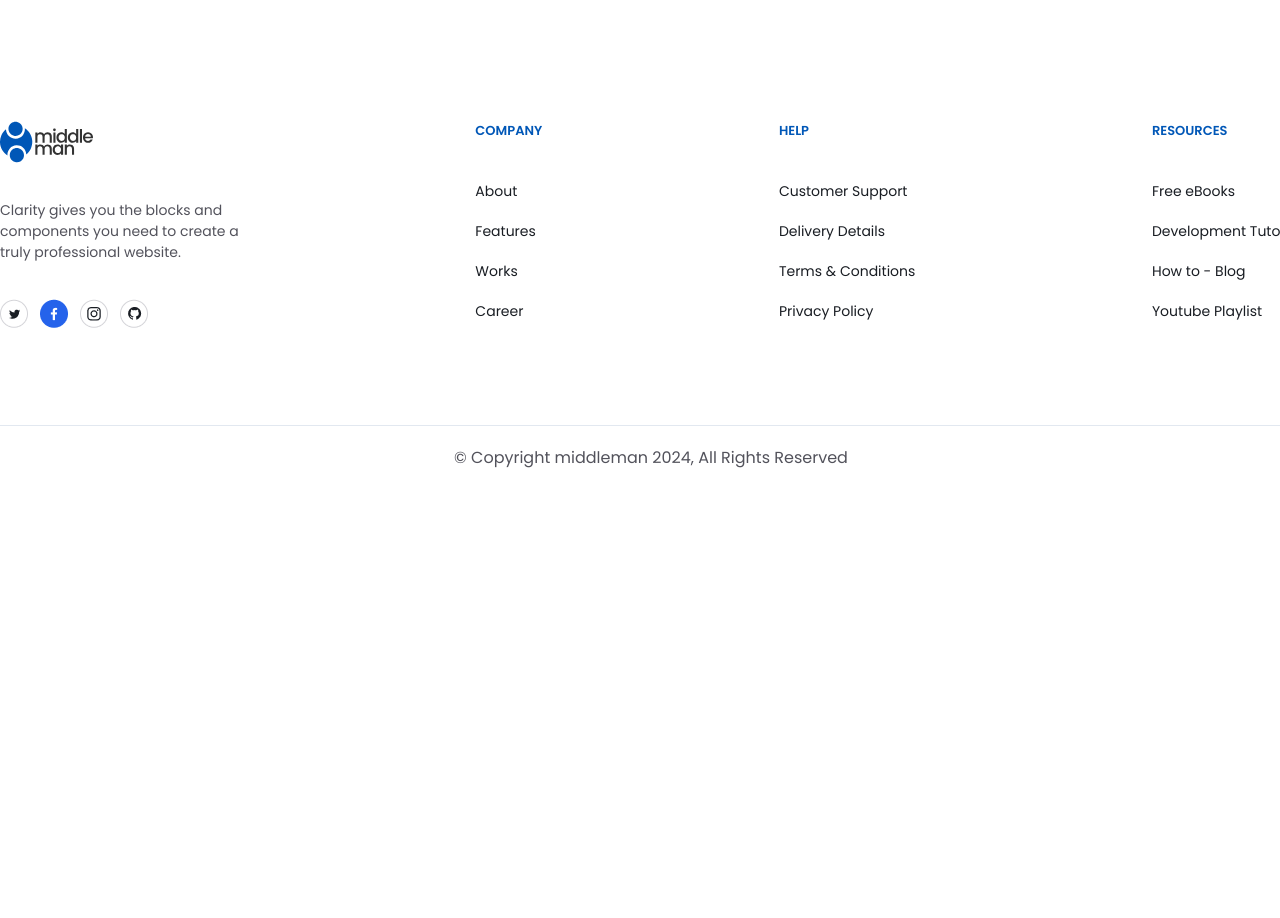
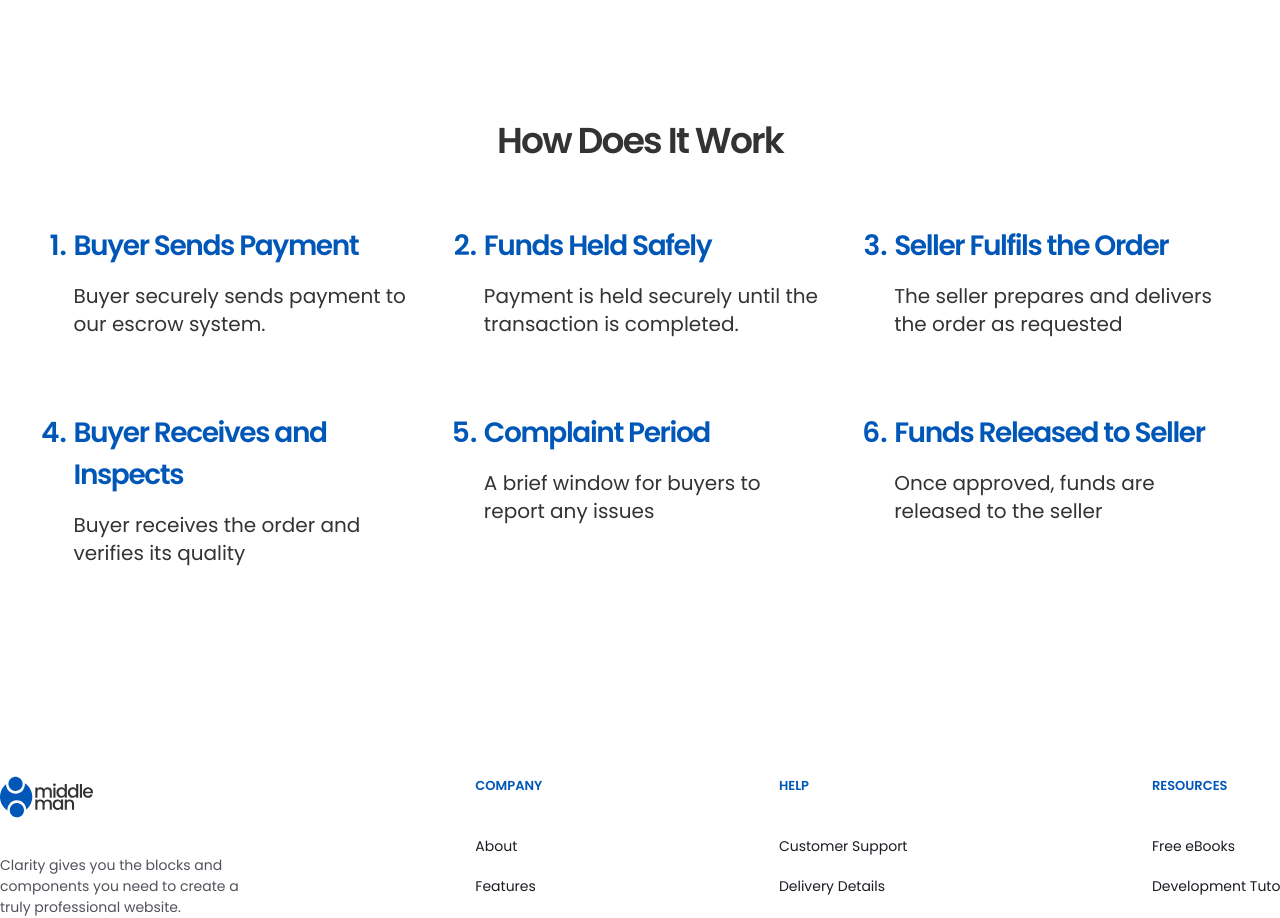
Before and after one commit to CharlesOkechukwu/Middleman_Escrow, a React (Vite) app in the folder frontend/: page / in a window 1280 px wide. Shown: the part 1620-2538 px from the top of the page. Before the commit the page ends 2166 px from the top, so only its background shows below. Built offline with nearby package versions, Linux system fonts and the light colour scheme.

Commit message:
add HowItWorks component

```diff
--- /dev/null
+++ b/frontend/src/components/landing/HowItWorks.tsx
@@ -0,0 +1,68 @@
+import React from 'react';
+
+interface Props {
+
+}
+
+const HowItWorks: React.FC<Props> = (props) => {
+
+  const howItWorks = [
+    {
+      id: '1',
+      title: 'Buyer Sends Payment',
+      text: 'Buyer securely sends payment to our escrow system.'
+    },
+    {
+      id: '2',
+      title: 'Funds Held Safely',
+      text: 'Payment is held securely until the transaction is completed.'
+    },
+    {
+      id: '3',
+      title: 'Seller Fulfils the Order',
+      text: 'The seller prepares and delivers the order as requested'
+    },
+    {
+      id: '4',
+      title: 'Buyer Receives and Inspects',
+      text: 'Buyer receives the order and verifies its quality'
+    },
+    {
+      id: '5',
+      title: 'Complaint Period',
+      text: 'A brief window for buyers to report any issues'
+    },
+    {
+      id: '6',
+      title: 'Funds Released to Seller',
+      text: 'Once approved, funds are released to the seller'
+    },
+  ]
+
+  return (
+    <section className='w-full mt-24'>
+      <h3 className='text-center font-semibold text-2xl xl:text-4xl text-pry-black tracking-tighter'>
+        How Does It Work
+      </h3>
+
+      <div className='mt-14 w-full h-full lg:h-[463px] pl-6'>
+        <ol className='p-2 list-decimal grid md:grid-cols-2 xl:grid-cols-3 gap-7 xl:gap-[74px] justify-items-center' type={"1"}>
+          {
+            howItWorks.map(item => (
+              <li key={item.id} className='text-pry text-[28px] font-semibold'>
+                <span className='text-[28px] leading-[28px] tracking-tighter'>
+                  {item.title}
+                </span>
+                <p className='text-pry-black text-xl font-normal pt-[15px]'>
+                  {item.text}
+                </p>
+              </li>
+            ))
+          }
+        </ol>
+      </div>
+    </section>
+  );
+}
+
+export default HowItWorks;
--- a/frontend/src/pages/home.tsx
+++ b/frontend/src/pages/home.tsx
@@ -1,4 +1,5 @@
 import HeroSection from '@/components/landing/HeroSection';
+import HowItWorks from '@/components/landing/HowItWorks';
 import OurFeatures from '@/components/landing/OurFeatures';
 import React from 'react';
 
@@ -11,6 +12,7 @@ const HomePage: React.FC<Props> = (props) => {
     <>
       <HeroSection />
       <OurFeatures />
+      <HowItWorks />
     </>
   );
 }
```
